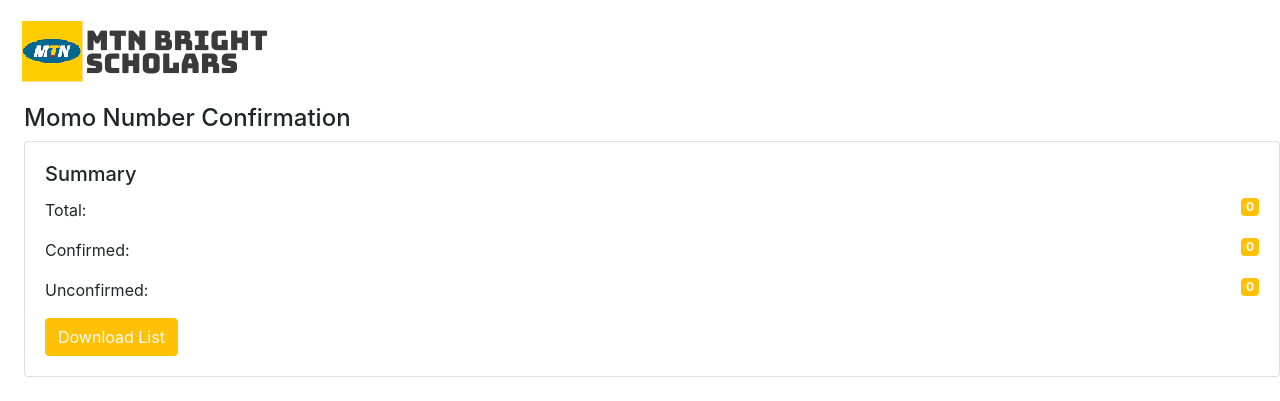
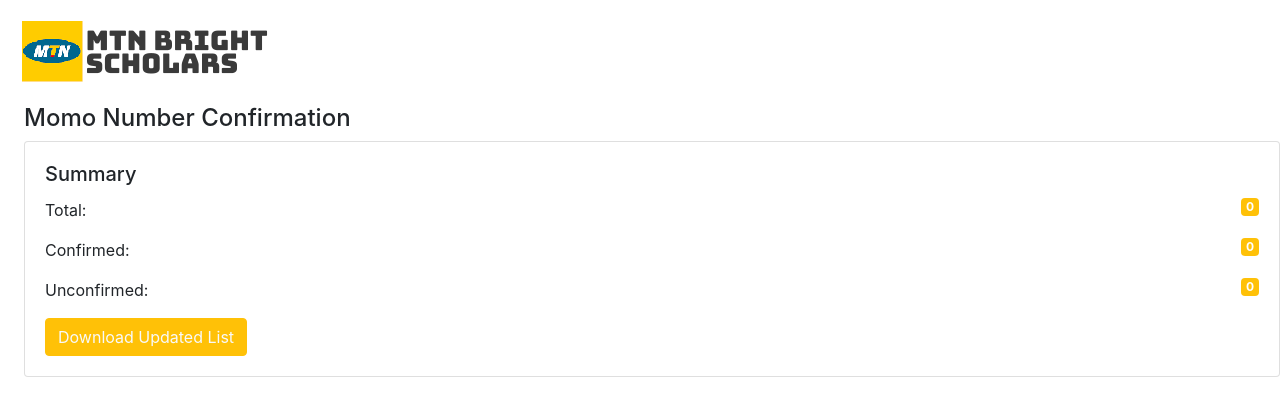
Before and after one commit to Chempa/mtn, a PHP site: page / in a window 1280 px wide. Shown: the top 401 px of the page. Run offline with PHP 8.4, Linux system fonts and the light colour scheme; data that the repository does not hold is empty.

Commit message:
Update index.php

```diff
--- a/index.php
+++ b/index.php
@@ -75,7 +75,7 @@
             <p class="card-text">Total: <span class="badge badge-warning text-white float-right"><?php echo count($A); ?></span></p>
             <p class="card-text">Confirmed: <span class="badge badge-warning text-white float-right"><?php echo $confirmed; ?></span></p>
             <p class="card-text">Unconfirmed: <span class="badge badge-warning text-white float-right"><?php echo count($A)-$confirmed ?></span></p>
-            <a href="./index.php?download=1" class="btn btn-warning text-light">Download List</a>
+            <a href="./index.php?download=1" class="btn btn-warning text-light">Download Updated List</a>
         </div>
     </div>
 
```
